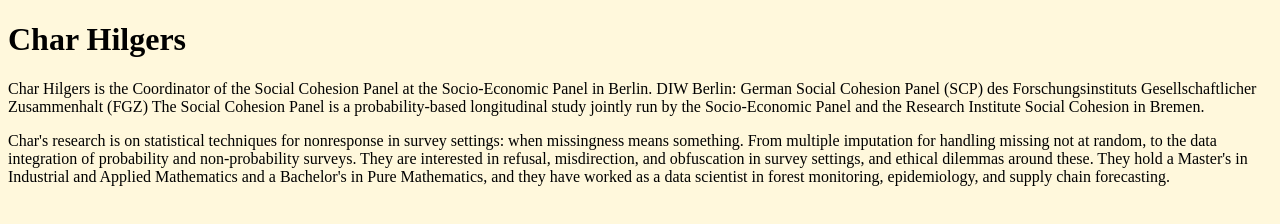
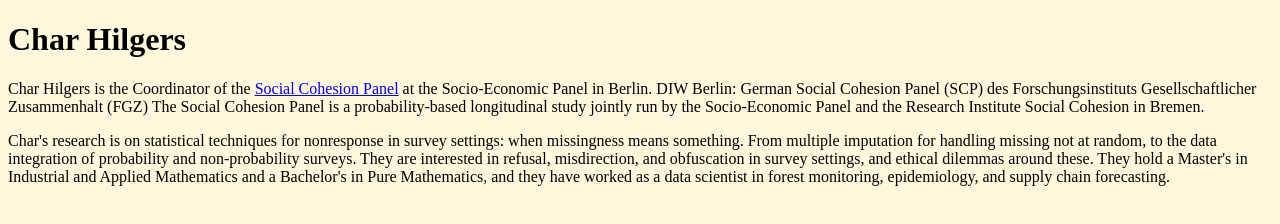
Before and after one commit to char-hilgers/Personal-Website, a plain HTML site: page index.html in a window 1280 px wide. Drawn offline with Linux system fonts and the light colour scheme.

Commit message:
Add hyperlink to Social Cohesion Panel description

```diff
--- a/index.html
+++ b/index.html
@@ -9,7 +9,7 @@
     <h1> Char Hilgers</h1>
     </header>
     <main>
-    <p>Char Hilgers is the Coordinator of the Social Cohesion Panel at the Socio-Economic Panel in Berlin. DIW Berlin: German Social Cohesion Panel (SCP) des Forschungsinstituts Gesellschaftlicher Zusammenhalt (FGZ) The Social Cohesion Panel is a probability-based longitudinal study jointly run by the Socio-Economic Panel and the Research Institute Social Cohesion in Bremen.</p>
+    <p>Char Hilgers is the Coordinator of the <a href=https://www.diw.de/de/diw_01.c.825160.de/projekte/german_social_cohesion_panel__scp__des_forschungsinstituts_gesellschaftlicher_zusammenhalt__fgz.html>Social Cohesion Panel</a> at the Socio-Economic Panel in Berlin. DIW Berlin: German Social Cohesion Panel (SCP) des Forschungsinstituts Gesellschaftlicher Zusammenhalt (FGZ) The Social Cohesion Panel is a probability-based longitudinal study jointly run by the Socio-Economic Panel and the Research Institute Social Cohesion in Bremen.</p>
     <p>Char's research is on statistical techniques for nonresponse in survey settings: when missingness means something. From multiple imputation for handling missing not at random, to the data integration of probability and non-probability surveys. They are interested in refusal, misdirection, and obfuscation in survey settings, and ethical dilemmas around these. They hold a Master's in Industrial and Applied Mathematics and a Bachelor's in Pure Mathematics, and they have worked as a data scientist in forest monitoring, epidemiology, and supply chain forecasting.</p>
     </main>
     <footer></footer>
```
